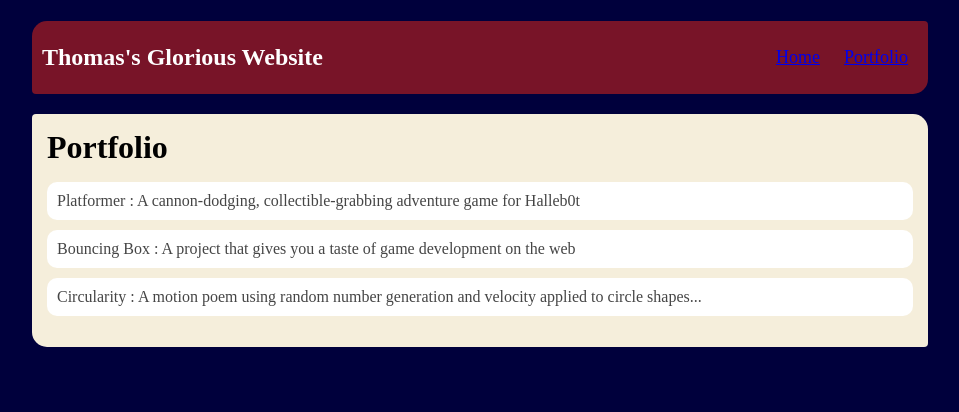
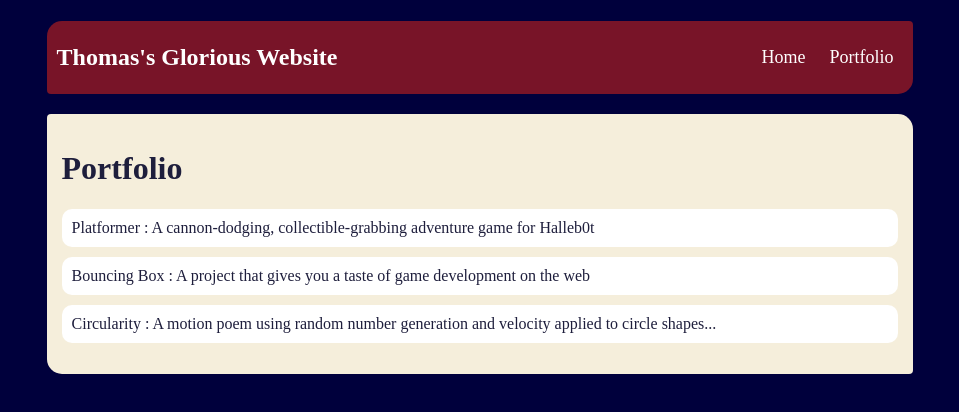
Before and after one commit to Thomas-Waelde/Thomas-Waelde.github.io, a plain HTML site: page portfolio.html in a window 1280 px wide. Shown: the whole page, without its empty margins (160-1119 px from the left). Drawn offline with Linux system fonts and the light colour scheme.

Commit message:
style update

```diff
--- a/portfolio.html
+++ b/portfolio.html
@@ -2,24 +2,20 @@
 <html>
     <head>
     	<title>Thomas's Amazing Website</title>
-		<link rel="stylesheet" href="/styles/index.css">
+		<link rel="stylesheet" href="/styles/base.css">
+		<link rel="stylesheet" href="/styles/nav.css">
 		<link rel="stylesheet" href="/styles/portfolio.css">
-		<link rel="stylesheet" href="/styles/nav.css">
     </head>
 
     <body>
     	<div id="all-contents">
-			<nav>
-				<h1>Thomas's Glorious Website</h1>
-				<ul id="nav-ul">
-					<li class="nav-li">
-					  <a class="nav-a" href="/index.html">Home</a>
-					</li>
-					<li class="nav-li">
-					  <a class="nav-a" href="/portfolio.html">Portfolio</a>
-					</li>
-				</ul>
-			</nav>
+            <nav>
+                <h1>Thomas's Glorious Website</h1>
+                <ul id="nav-ul">
+                    <li><a href="/"> Home </a></li>
+                    <li><a href="/portfolio.html"> Portfolio </a></li>
+                </ul>
+            </nav>
 			<main>
 				<div class="content">
 					<h1>Portfolio</h1>
--- a/styles/404.css
+++ b/styles/404.css
@@ -1,20 +1,3 @@
-body {
-    background: rgb(0, 0, 60);
-    color: rgb(30, 30, 60);
-    padding: 10px;
-    font-family: Baskerville, Perpetua, serif;
-}
-#all-contents {
-    max-width: 70%;
-    margin: auto;
-}
-
-/* main container area beneath menu */
-main {
-    background: rgb(245, 238, 219);
-    display: flex;
-    border-radius: 4px 15px;
-}
 p {
     margin-left: 2%;
     font-family: monospace;
@@ -24,3 +7,6 @@ p {
     color: rgb(30, 30, 60);
     font-weight: bold;
 }
+h1 {
+    font-family: Baskerville, Perpetua, serif
+}
--- /dev/null
+++ b/styles/base.css
@@ -0,0 +1,19 @@
+body {
+    background: rgb(0, 0, 60);
+    color: rgb(30, 30, 60);
+    padding: 1vw;
+    font-family: Baskerville, Perpetua, serif;
+}
+#all-contents {
+    max-width: 70%;
+    margin: auto;
+}
+main {
+    background: rgb(245, 238, 219);
+    display: flex;
+    border-radius: 4px 15px;
+}
+.content {
+    flex: 1;
+    padding: 15px;
+}
--- a/styles/index.css
+++ b/styles/index.css
@@ -1,20 +1,3 @@
-body {
-    background: rgb(0, 0, 60);
-    color: rgb(30, 30, 60);
-    padding: 1vw;
-    font-family: Baskerville, Perpetua, serif;
-}
-#all-contents {
-    max-width: 70vw;
-    margin: auto;
-}
-
-/* main container area beneath menu */
-main {
-    background: rgb(245, 238, 219);
-    display: flex;
-    border-radius: 4px 15px;
-}
 .sidebar {
     margin-right: 25px;
     padding: 10px;
@@ -30,8 +13,7 @@ main {
     padding: 15px;
 }
 #interests {
-    width: 250px;
-    max-width: 52%;
+    height:50%;
     border: 2px dashed rgb(120, 20, 40);
     padding: 8px;
 }
--- a/styles/nav.css
+++ b/styles/nav.css
@@ -9,20 +9,20 @@ nav {
 #nav-ul {
     list-style-image: none;
 }
-.nav-li {
+#nav-ul li {
     display: inline-block;
     padding: 0 10px;
     color: #fff;
     font-size: large;
 }
-h1 {
+#nav-ul a {
+    color: inherit;
+    text-decoration: none;
+}
+nav h1 {
     display: flex;
     align-items: center;
     color: white;
     flex: 1;
     margin: 0;
 }
-.nav-links {
-    color: inherit;
-    text-decoration: none;
-}
--- a/styles/portfolio.css
+++ b/styles/portfolio.css
@@ -1,7 +1,3 @@
-.content h1 {
-    color: black;
-}
-
 #portfolio {
     list-style-type: none;
     padding-left: 0;
@@ -20,5 +16,5 @@
 
 #portfolio a {
     text-decoration: none;
-    color: #454545;
+    color: inherit;
 }
```
Also changed, not shown: 404.html (+8 -8 lines), index.html (+5 -9 lines).
